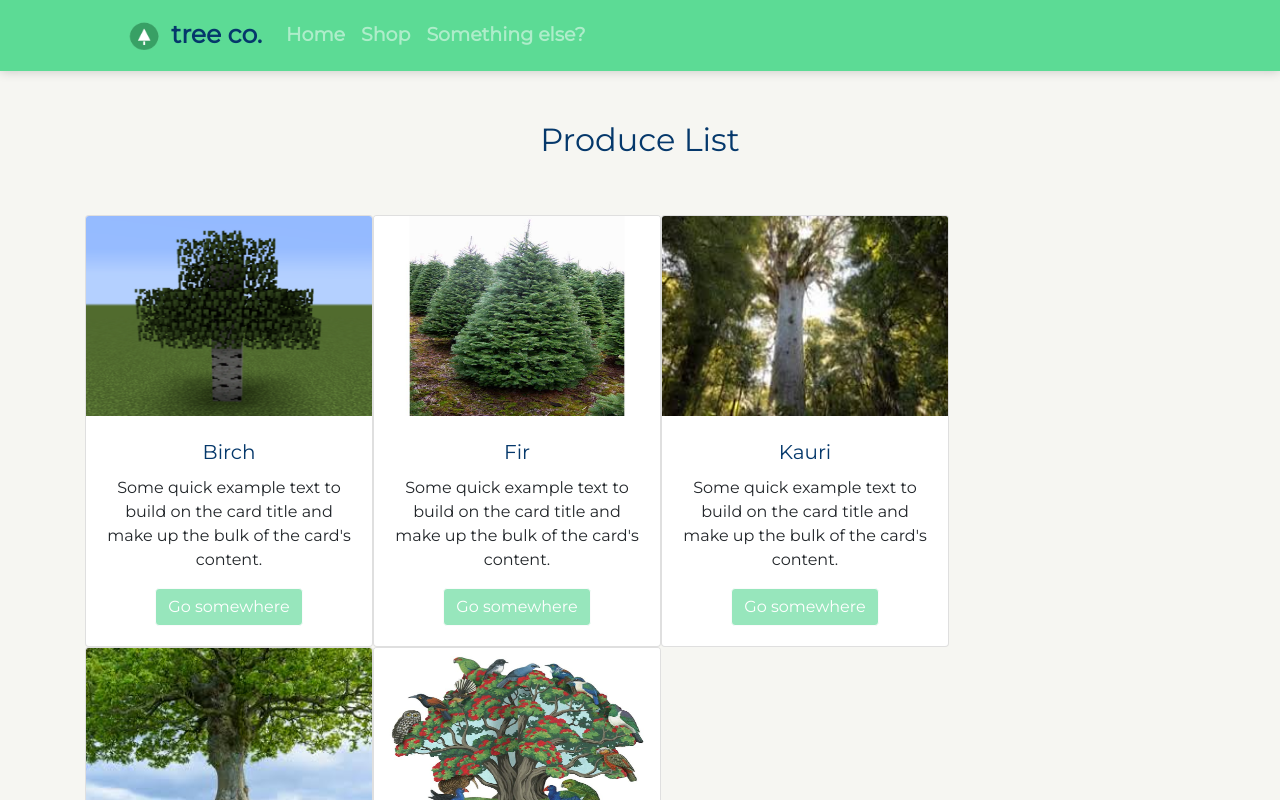
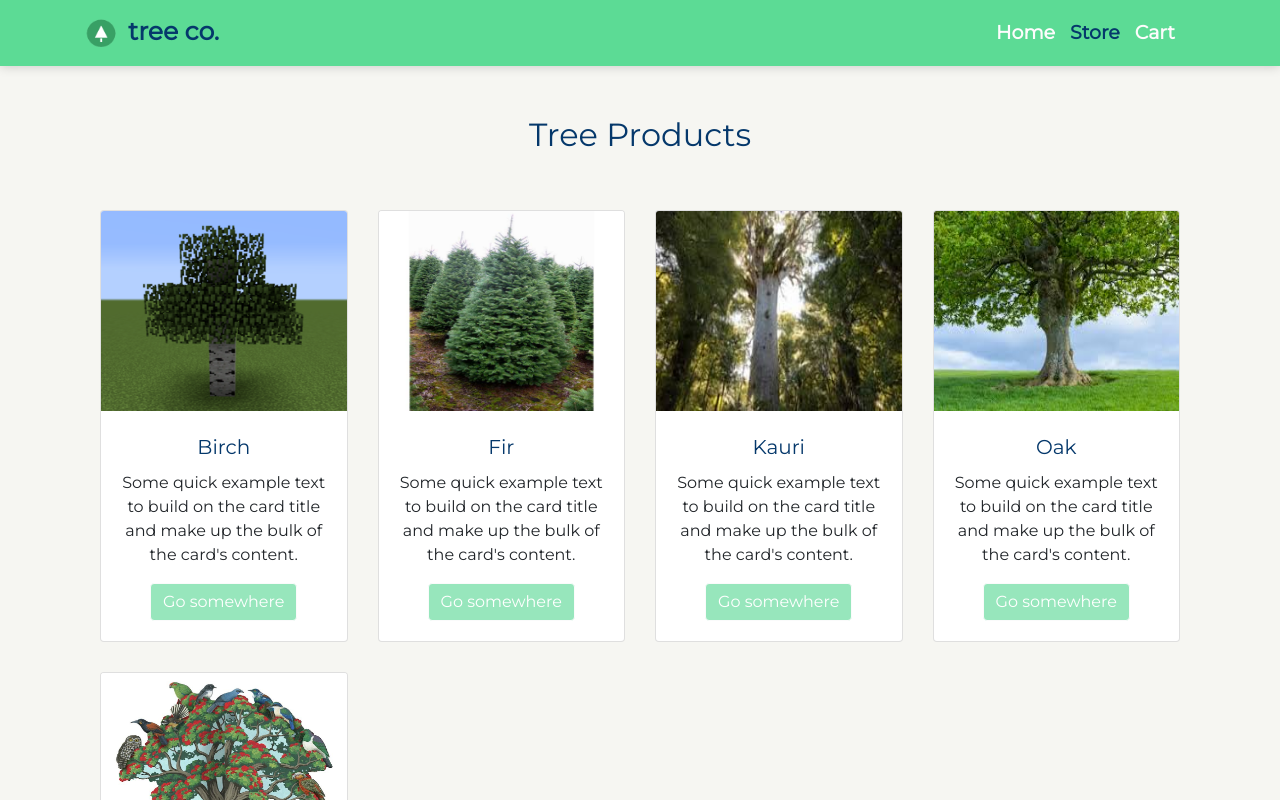
Before and after one commit to ABycroft/SE_TreeCo_WEBAPP, a React (Create React App) app: page /store in a window 1280 px wide. Shown: the top 800 px of the page. Built offline with nearby package versions, Linux system fonts and the light colour scheme.

Commit message:
Working on  formatting for store. Added responsive header for mobile.

```diff
--- a/package.json
+++ b/package.json
@@ -3,7 +3,6 @@
   "version": "0.1.0",
   "private": true,
   "dependencies": {
-    "bootstrap": "^4.3.1",
     "npm": "^6.11.3",
     "react": "^16.9.0",
     "react-bootstrap": "^1.0.0-beta.12",
--- a/src/App.css
+++ b/src/App.css
@@ -4,11 +4,10 @@
 }
 
 * {
-  box-sizing: border-box;
+  /* box-sizing: border-box; */
   margin: 0;
   padding: 0;
-  font-family:'Montserrat';
-
+  font-family: 'Montserrat';
 }
 /*
 .App-header {
@@ -25,6 +24,11 @@
   color: #61dafb;
 }
 
+.tree-col{
+  /* margin:auto;  UNCOMMENT THIS IF WE WANT THE TREES CENTERED*/
+  margin-bottom: 30px;
+}
+
 @keyframes App-logo-spin {
   from {
     transform: rotate(0deg);
--- a/src/header/Header.js
+++ b/src/header/Header.js
@@ -1,27 +1,48 @@
-import React from 'react';
+import React, { Component } from 'react';
+import { Link } from 'react-router-dom';
+import './header.css'
 
-import Navbar from 'react-bootstrap/Navbar';
-import Nav from 'react-bootstrap/Nav';
-
-import './header.css';
-
-function Header() {
-
+class Nav extends Component {
+  constructor(props) {
+    super(props);
+    this.toggleNavbar = this.toggleNavbar.bind(this);
+    this.state = {
+      collapsed: true,
+    };
+  }
+  toggleNavbar() {
+    this.setState({
+      collapsed: !this.state.collapsed,
+    });
+  }
+  render() {
+    const collapsed = this.state.collapsed;
+    const classOne = collapsed ? 'collapse navbar-collapse' : 'collapse navbar-collapse show';
+    const classTwo = collapsed ? 'navbar-toggler navbar-toggler-right collapsed' : 'navbar-toggler navbar-toggler-right';
     return (
-        <div>
-            <Navbar activeKey="/store" style={{paddingLeft:'10%',paddingRight:'00px',font:'Roboto'}} className="navbar"  variant="dark">
-              <img src={require('../treeicon.png')} alt="Tree icon" height ="35" width="33"/>
-              <Navbar.Brand style={{color:'#05386b',fontWeight:'bold',fontSize:'25px',paddingLeft:'10px',paddingBottom:'7px'}} href="/">tree co.</Navbar.Brand>
-
-              <Nav className="nav">
-                <Nav.Link href="/">Home</Nav.Link>
-                <Nav.Link href="/store">Shop</Nav.Link>
-                <Nav.Link href="#pricing">Something else?</Nav.Link>
-              </Nav>
-
-              </Navbar>
-            </div>
-    )
+      <nav className="navbar navbar-light navbar-expand-md bg-faded justify-content-center">
+        <div className="container">
+        <img src={require('../treeicon.png')} alt="Tree icon" height="35" width="33" />
+        <a href="/" className="navbar-brand d-flex w-50 mr-auto">tree co.</a>
+          <button onClick={this.toggleNavbar} className={`${classTwo}`} type="button" data-toggle="collapse" data-target="#navbarResponsive" aria-controls="navbarResponsive" aria-expanded="false" aria-label="Toggle navigation">
+            <span className="navbar-toggler-icon" />
+          </button>
+          <div className={`${classOne}`} id="navbarResponsive">
+          <ul className="nav navbar-nav ml-auto w-100 justify-content-end">
+          <li className="nav-item">
+                <a className="" href="/" id="home">Home</a>
+              </li>
+              <li className="nav-item">
+                <a className="" href="/store" id="store">Store</a>
+              </li>
+              <li className="nav-item">
+                <a className="" href="/cart" id="cart">Cart</a>
+              </li>
+            </ul>
+          </div>
+        </div>
+      </nav>
+    );
+  }
 }
-
-export default Header;
+export default Nav;
--- a/src/header/header.css
+++ b/src/header/header.css
@@ -2,14 +2,12 @@ header {
     width: 100%;
     top: 0;
 }
-
 
 .title-bar {
     width: inherit;
     background-color: #5cdb95;
     height: 50px;
     padding: 5px;
-
     text-align: left;
 }
 
@@ -19,57 +17,38 @@ header {
     height: 100px;
 }
 
-.navbar
-{
-    font-family:'Montserrat';
+.navbar {
+    background-color: #5cdb95;
+    box-shadow: 0px 0px 11px 0px rgba(0, 0, 0, 0.20);
+    padding-left: 10%;
+    padding-right: 00px;
+}
 
-    background-color: #5cdb95;
-    box-shadow: 0px 0px 11px 0px rgba(0,0,0,0.20);
+.navbar-brand{
+    color: #05386b !important;
+    font-weight: bold;
+    font-size: 25px !important;
+    padding-left: 10px;
+    padding-bottom: 7px !important;
+    font-family: 'Montserrat'
 }
 
 .nav {
     font-size: 19px;
     padding: 5px;
     font-weight: bold;
-}
-
-
-
-li {
-
-    padding: 10px;
-
-    height: 100%;
-}
-
-li:hover {
-    background-color: #05386b;
+    font-family: 'Montserrat'
 }
 
 li>a {
     text-decoration: none;
-    color: #ffffff;
+    color: #fdfcfc;
+    padding: 0 15px 0 0;
 }
-
+li>a.active{
+    color: #05386b;
+}
 li>a:hover {
     text-decoration: none;
-    color: #d4d4d4;
+    color: #ebebeb;
 }
-
-ul {
-    display: flex;
-    list-style: none;
-
-}
-
-.right {
-    float: right;
-
-    margin-bottom: 10px;
-}
-
-.top-bar-menu {
-    background-color: aqua;
-    float: right;
-    text-decoration: none;
-}
--- a/src/home/Home.js
+++ b/src/home/Home.js
@@ -9,6 +9,11 @@ import './home.css';
  */
 class Home extends Component {
     render() {
+        window.onload = function() {
+            document.getElementById("home").classList.add('active');
+            document.getElementById('store').classList.remove('active');
+            document.getElementById('cart').classList.remove('active');
+        }
         return (
             <div className='home-content'>
                 <h2>Home page</h2>
--- a/src/store/Store.js
+++ b/src/store/Store.js
@@ -9,10 +9,15 @@ import './store.css';
  */
 class Store extends Component {
     render() {
+        window.onload = function() {
+            document.getElementById("store").classList.add('active');
+            document.getElementById('home').classList.remove('active');
+            document.getElementById('cart').classList.remove('active');
+        }
         return (
             <div className="title">
-                <h2 style={{color:"#05386b"}}>Produce List</h2>
-                <TreeList/>
+                <h2 style={{ color: "#05386b" }}>Tree Products</h2>
+                <TreeList />
             </div>
         )
     }
--- a/src/store/TreeList.js
+++ b/src/store/TreeList.js
@@ -1,6 +1,6 @@
 import React, { Component } from 'react';
 import Tree from "./Tree";
-import {TreesConsumer} from "../context";
+import { TreesConsumer } from "../context";
 
 // set up bootstrap
 // https://youtu.be/wPQ1-33teR4?t=6727
@@ -13,12 +13,16 @@ class TreeList extends Component {
 
                 <div className="row">
                     <TreesConsumer>
+
                         {value => {
                             //console.log(value)
-                            return value.products.map( product =>{
-                                return <Tree key={product.id} product={product}/>
+
+                            return value.products.map(product => {
+                                return <div className="col-md-3 tree-col" key={product.id}><Tree key={product.id} product={product} /></div>
+
                             })
                         }}
+
                     </TreesConsumer>
                 </div>
             </div>
--- a/src/store/store.css
+++ b/src/store/store.css
@@ -2,9 +2,6 @@
     text-align: center;
 }
 
-body {
-    font-family:'Montserrat';
-}
 h2 {
     padding-top: 50px;
     color: #05386b;
--- a/src/store/tree.css
+++ b/src/store/tree.css
@@ -1,7 +1,6 @@
 .cardParent {
-    width: 18rem;
+    /* width: 18rem; */
     background-color: '#alice';
-    font-family: Montserrat;
 }
 .cardTitle {
     color: #05386b;
```
Also changed, not shown: 1 other file (tests, documents, lock files or other folders).
